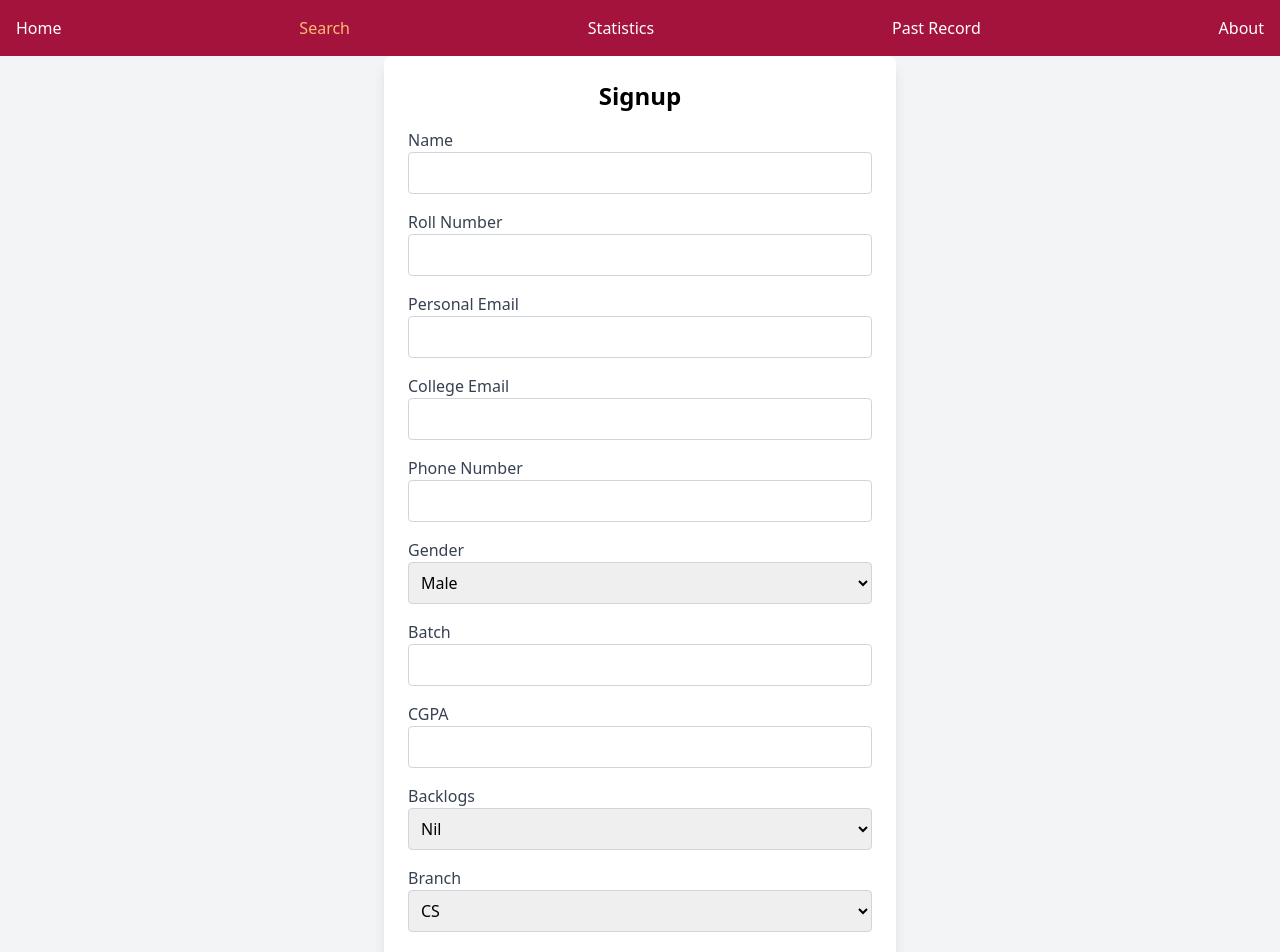
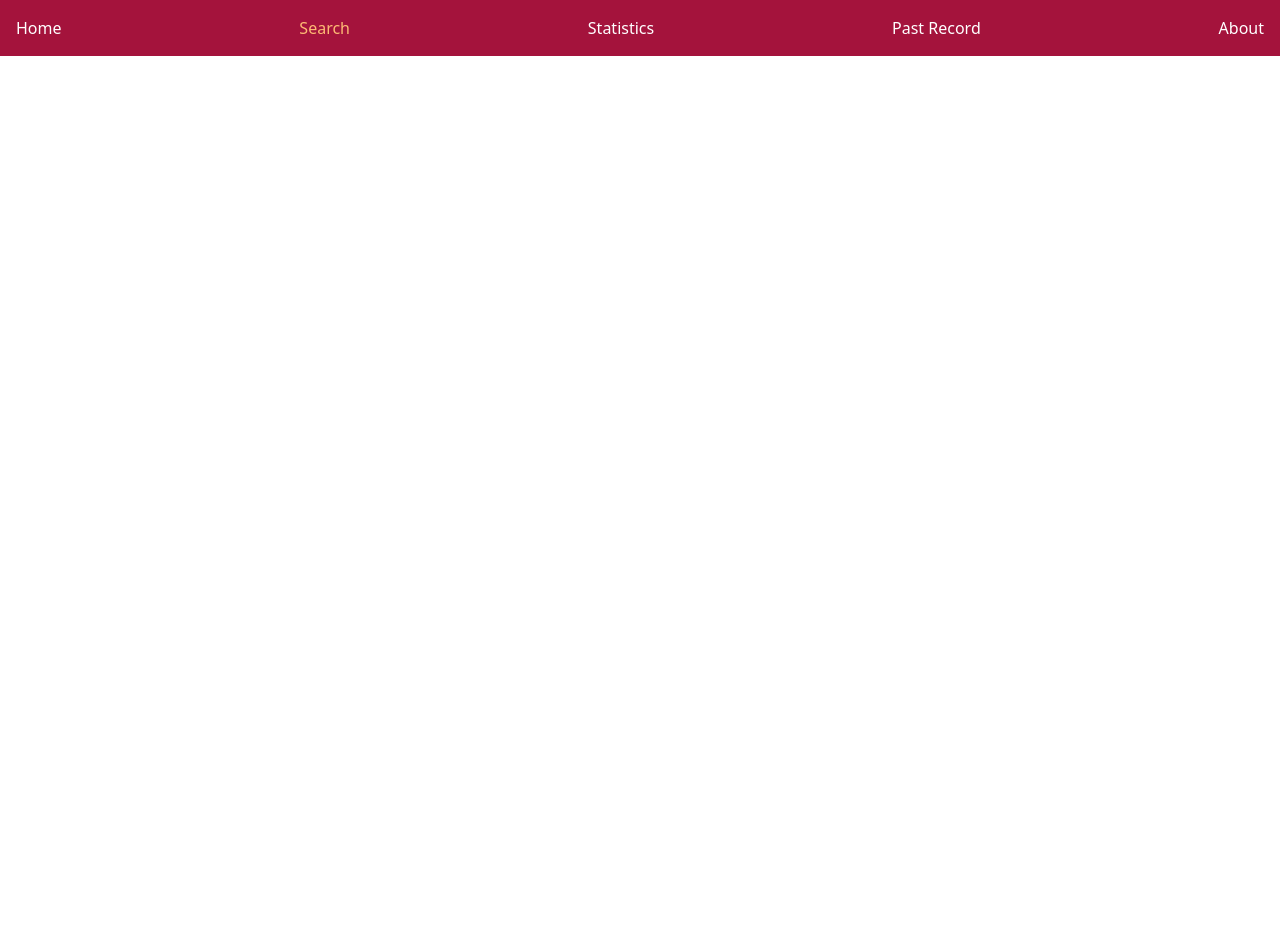
Before and after one commit to unblemished08/Placement-Portal, a React (Vite) app in the folder frontend/: page /search in a window 1280 px wide. Shown: the top 952 px of the page. After the commit the page ends 800 px from the top, so only its background shows below. Built offline with nearby package versions, Linux system fonts and the light colour scheme.

Commit message:
the login and signup components are aligned to their routes

```diff
--- a/frontend/src/App.jsx
+++ b/frontend/src/App.jsx
@@ -11,14 +11,16 @@ import Signup from "./Pages/SignUp"
 
 function App() {
   return (
+    //every route must be added here if we need to render any sort of component to maintain single page
     <BrowserRouter>
       <Navbar/>
       <Routes>
       <Route path="/" element={<Login/>}/>
-      <Route path="/search" element={<Signup/>}/>
+      <Route path="/search" element={<search/>}/>
       <Route path="/statistics" element={<Statistics/>}/>
       <Route path="/past-records" element={<PastRecord/>} />
       <Route path="about" element={<About/>}/>
+      <Route path="/signup" element={<Signup/>}/>
       </Routes>
     </BrowserRouter>
   );
--- a/frontend/src/Pages/Login.jsx
+++ b/frontend/src/Pages/Login.jsx
@@ -1,5 +1,5 @@
 import React, { useState } from "react";
-
+import {Link} from "react-router-dom"
 const Login = () => {
   const [formData, setFormData] = useState({ email: "", password: "" });
 
@@ -53,7 +53,9 @@ const Login = () => {
           Login
         </button>
         <p className="mt-4 text-center">
-          Don't have an account? <a href="/signup" className="text-blue-500">Signup</a>
+          Don't have an account?
+          <Link to="/signup" className="text-blue-500">Sign up</Link>
+
         </p>
       </form>
     </div>
--- a/frontend/src/Pages/Signup.jsx
+++ b/frontend/src/Pages/Signup.jsx
@@ -17,6 +17,7 @@ const Signup = () => {
     studentImage: "",
     password: "",
   });
+  const graterthen4=">4";
 
   const handleChange = (e) => {
     const { name, value } = e.target;
@@ -171,7 +172,7 @@ const Signup = () => {
             <option value="1">1</option>
             <option value="2">2</option>
             <option value="3">3</option>
-            <option value=">=4">>=4</option>
+            <option value=">=4">{graterthen4}</option>
           </select>
         </div>
 
```
